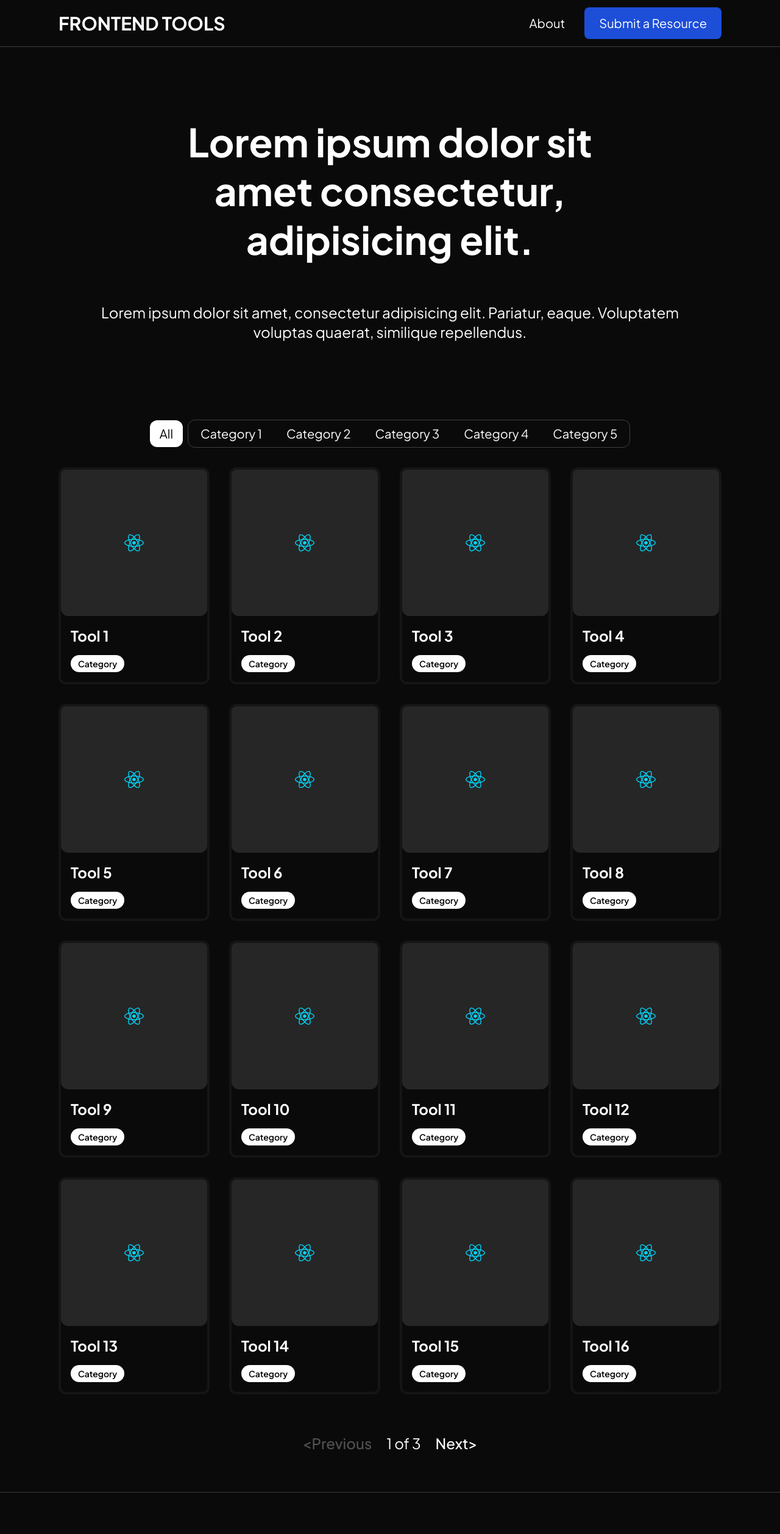
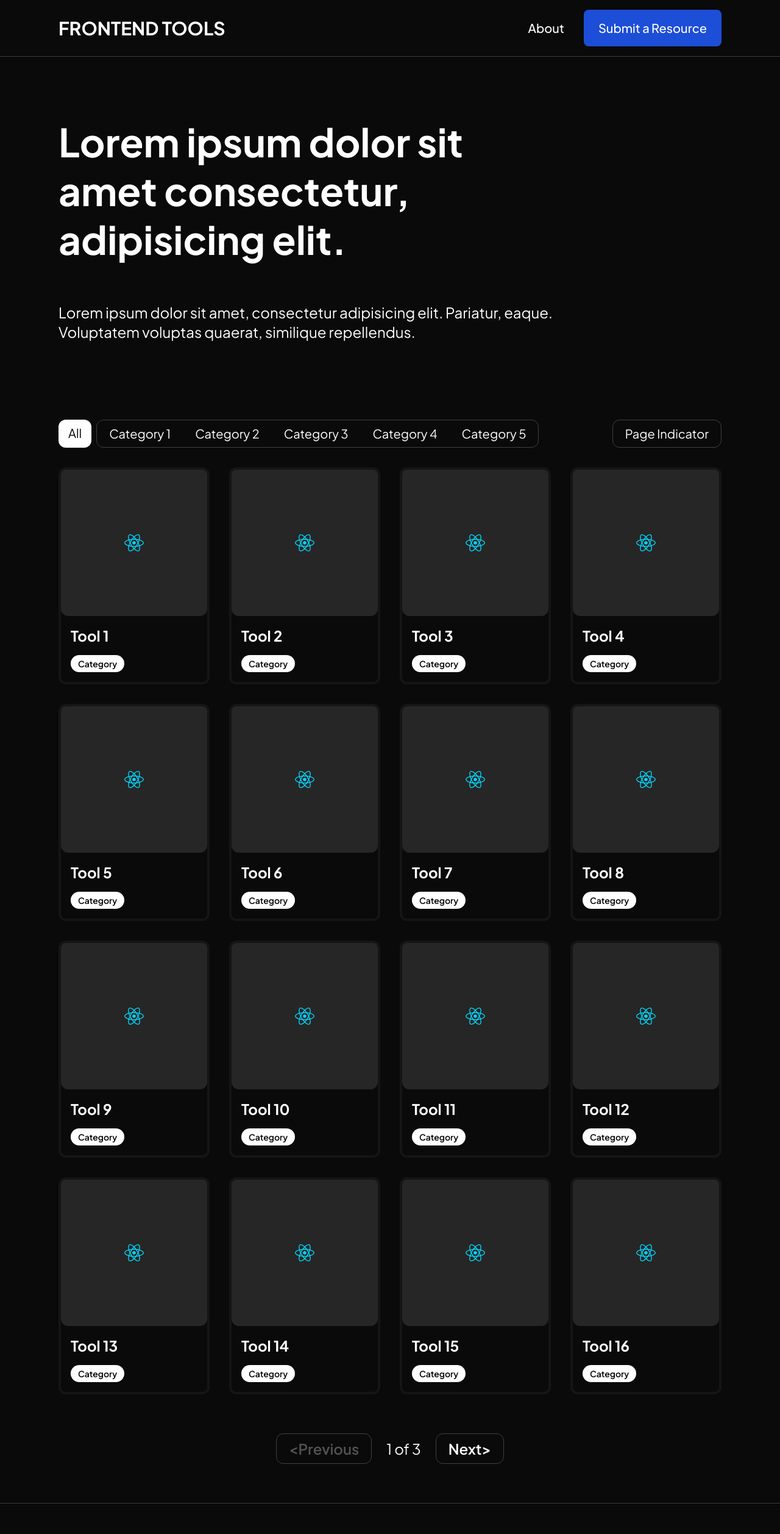
Before and after one commit to SnayderRodrigues/frontcards, a React (Vite) app: page / in a window 1280 px wide. Shown: the top 2515 px of the page at 61% size. Built offline with nearby package versions, Linux system fonts and the light colour scheme.

Commit message:
feat: add dynamic tool page to Resource component using URL params

```diff
--- a/src/App.jsx
+++ b/src/App.jsx
@@ -10,7 +10,7 @@ const App = () => {
     <>
       <Header />
       <main>
-        {location.pathname !== "/about" && <Hero />}
+        {location.pathname === "/" && <Hero />}
         <Outlet />
       </main>
       <Footer />
--- a/src/app/about/Page.jsx
+++ b/src/app/about/Page.jsx
@@ -4,8 +4,8 @@ import AuthorImage from "../../assets/react.svg";
 const AboutPage = () => {
   return (
     <>
-      <section className="flex justify-center items-center">
-        <div className="wrapper flex justify-between gap-32 pt-48">
+      <section className="font-medium">
+        <div className="wrapper grid grid-cols-2 gap-32 pt-48">
           <h1 className="text-6xl font-bold uppercase">
             About <br />{" "}
             <span className="text-neutral-400">Frontend Tools</span>
@@ -26,8 +26,8 @@ const AboutPage = () => {
           </div>
         </div>
       </section>
-      <section className="flex justify-center items-center">
-        <div className="wrapper flex items-center justify-between gap-32 pt-48 pb-32">
+      <section className="font-medium">
+        <div className="wrapper grid grid-cols-2 gap-32 pt-48 pb-32">
           <div className="flex flex-col gap-8 text-2xl text-neutral-400 max-w-[60ch]">
             <p>
               Lorem ipsum dolor sit amet consectetur adipisicing elit. Tempora
@@ -45,7 +45,7 @@ const AboutPage = () => {
               <img src={AuthorImage} alt="" />
               <div className="flex flex-col text-2xl">
                 <span className="text-white">Snayder Rodrigues</span>
-                <span>snayderrodrigues@gmail.com</span>
+                <span>Frontend Developer</span>
               </div>
             </div>
           </div>
--- a/src/app/resources/Page.jsx
+++ b/src/app/resources/Page.jsx
@@ -1,6 +1,6 @@
 import React, { useState } from "react";
 import { Link } from "react-router-dom";
-import toolsData from "../../data/toolsData.js";
+import resourcesData from "../../data/ResourcesData.js";
 import Filter from "../../components/Filter.jsx";
 import Card from "../../components/Card.jsx";
 
@@ -13,9 +13,9 @@ const FeaturedTools = () => {
   const startIndex = (currentPage - 1) * itemsPerPage;
   const endIndex = startIndex + itemsPerPage;
 
-  const currentTools = toolsData.slice(startIndex, endIndex);
+  const currentTools = resourcesData.slice(startIndex, endIndex);
 
-  const totalPages = Math.ceil(toolsData.length / itemsPerPage);
+  const totalPages = Math.ceil(resourcesData.length / itemsPerPage);
 
   const handleNextPage = () => {
     if (currentPage < totalPages) {
@@ -39,9 +39,9 @@ const FeaturedTools = () => {
           <Card key={tool.id} tool={tool} />
         ))}
       </div>
-      <div className="flex justify-center gap-6 text-2xl mb-16">
+      <div className="flex items-center justify-center gap-6 text-2xl mb-16">
         <Link
-          className={`font-medium transition-colors ${
+          className={`font-semibold transition-colors px-5 py-2 border border-neutral-700 rounded-xl ${
             currentPage === 1
               ? "text-neutral-600 cursor-default"
               : "text-white hover:text-neutral-400"
@@ -54,7 +54,7 @@ const FeaturedTools = () => {
           {currentPage} of {totalPages}
         </span>
         <Link
-          className={`font-medium transition-colors ${
+          className={`font-semibold transition-colors px-5 py-2 border border-neutral-700 rounded-xl ${
             currentPage === totalPages
               ? "text-neutral-600 cursor-default"
               : "text-white hover:text-neutral-400"
--- /dev/null
+++ b/src/app/resources/Resource.jsx
@@ -0,0 +1,24 @@
+import React from "react";
+import { useParams } from "react-router-dom";
+import resourcesData from "../../data/ResourcesData.js";
+
+const Resource = () => {
+  const { slug } = useParams();
+
+  const tool = resourcesData.find((tool) => tool.slug === slug);
+
+  return (
+    <div className="wrapper pt-48 pb-32">
+      <div className="grid grid-cols-2 mt-8">
+        <img src={tool.image} alt={tool.title} className="w-1/2 mb-8" />
+        <h1 className="text-4xl font-bold mb-4">{tool.title}</h1>
+        <p className="text-lg text-neutral-700 mb-4">{tool.description}</p>
+        <span className="text-xl font-semibold text-neutral-900 bg-neutral-200 px-4 py-2 rounded-full">
+          {tool.category}
+        </span>
+      </div>
+    </div>
+  );
+};
+
+export default Resource;
--- a/src/components/Card.jsx
+++ b/src/components/Card.jsx
@@ -1,8 +1,19 @@
 import React from "react";
+import { useNavigate } from "react-router-dom";
 
 const Card = ({ tool }) => {
+  const navigate = useNavigate();
+
+  const handleClick = () => {
+    navigate(`/resources/${tool.slug}`);
+    window.scrollTo({ top: 0 });
+  };
+
   return (
-    <div className="bg-neutral-950 border-4 rounded-xl border-neutral-600 border-opacity-15 overflow-hidden w-full hover:border-opacity-50 transition-colors duration-150 ease-in cursor-pointer">
+    <div
+      className="bg-neutral-950 border-4 rounded-xl border-neutral-600 border-opacity-15 overflow-hidden w-full hover:border-opacity-50 transition-colors duration-150 ease-in cursor-pointer"
+      onClick={handleClick}
+    >
       <div className="aspect-square flex items-center justify-center bg-neutral-800 rounded-b-xl">
         <img src={tool.image} alt={tool.title} className="w-2/3 p-16" />
       </div>
--- a/src/components/Filter.jsx
+++ b/src/components/Filter.jsx
@@ -3,7 +3,8 @@ import { Link } from "react-router-dom";
 
 const Filter = () => {
   return (
-    <div className="flex items-center justify-center gap-2 mb-8">
+    <div className="flex items-center justify-between gap-2 mb-8">
+      <div className="flex gap-2">
         <Link
           to="/"
           className="text-xl text-black bg-white px-4 py-2 rounded-xl hover:bg-neutral-300 transition-colors"
@@ -38,6 +39,10 @@ const Filter = () => {
           </li>
         </ul>
       </div>
+      <div className="flex items-center text-xl px-5 py-2 border border-neutral-700 rounded-xl">
+        Page Indicator
+      </div>
+    </div>
   );
 };
 
--- a/src/components/Footer.jsx
+++ b/src/components/Footer.jsx
@@ -14,18 +14,18 @@ const Footer = () => {
           >
             Frontend Tools
           </a>
-          <div>
+          <div className="text-xl font-medium">
             Coded by{" "}
             <a
               href="https://snayderrodrigues.vercel.app/"
               target="_blank"
-              className="font-semibold text-neutral-400 hover:text-white transition-colors"
+              className="font-bold text-neutral-400 hover:text-white transition-colors"
             >
               Snayder Rodrigues
             </a>
           </div>
         </div>
-        <div className="flex flex-col gap-4">
+        <div className="flex flex-col gap-4 font-medium">
           <Link
             to="/about"
             className="w-fit text-xl hover:text-neutral-400 transition-colors"
--- a/src/components/Hero.jsx
+++ b/src/components/Hero.jsx
@@ -3,12 +3,12 @@ import React from "react";
 const Hero = () => {
   return (
     <>
-      <section className="flex justify-center items-center">
-        <div className="wrapper flex flex-col justify-center items-center text-center pt-48 pb-32">
-          <h1 className="flex items-center justify-center  max-w-[18ch] leading-tight mb-16">
+      <section className="flex items-center">
+        <div className="wrapper flex flex-col pt-48 pb-32">
+          <h1 className="flex max-w-[18ch] leading-tight mb-16">
             Lorem ipsum dolor sit amet consectetur, adipisicing elit.
           </h1>
-          <p className="text-2xl max-w-[56ch]">
+          <p className="text-2xl max-w-[48ch]">
             Lorem ipsum dolor sit amet, consectetur adipisicing elit. Pariatur,
             eaque. Voluptatem voluptas quaerat, similique repellendus.
           </p>
--- a/src/components/header.jsx
+++ b/src/components/header.jsx
@@ -6,14 +6,14 @@ const Header = () => {
 
   return (
     <header className="fixed z-50 w-full bg-neutral-950 border-b border-b-white border-opacity-20 items-center justify-center flex">
-      <nav className="wrapper flex justify-between items-center py-3">
+      <nav className="wrapper flex justify-between items-center py-4">
         <a
           href="/"
           className="text-3xl font-bold uppercase hover:text-neutral-400 transition-colors"
         >
           Frontend Tools
         </a>
-        <div className="flex items-center gap-8 text-xl">
+        <div className="flex items-center gap-8 text-xl font-medium">
           <Link
             to="/about"
             className="hover:text-neutral-400 transition-colors"
@@ -23,7 +23,7 @@ const Header = () => {
           </Link>
           <Link
             to=""
-            className="bg-blue-700 px-6 py-3 rounded-lg hover:bg-blue-800 transition-colors"
+            className="bg-blue-700 px-6 py-4 rounded-lg hover:bg-blue-800 transition-colors"
           >
             Submit a Resource
           </Link>
--- a/src/data/toolsData.js
+++ b/src/data/ResourcesData.js
@@ -2,18 +2,20 @@ import ToolImage from "../assets/react.svg";
 import ToolImage2 from "../assets/vite.svg";
 import ToolImage3 from "../assets/tailwind.svg";
 
-const toolsData = [
+const ResourcesData = [
   {
     id: 1,
     title: "Tool 1",
     image: ToolImage,
     category: "Category",
+    slug: "tool-1",
   },
   {
     id: 2,
     title: "Tool 2",
     image: ToolImage,
     category: "Category",
+    slug: "tool-2",
   },
   {
     id: 3,
@@ -209,4 +211,4 @@ const toolsData = [
   },
 ];
 
-export default toolsData;
+export default ResourcesData;
--- a/src/main.jsx
+++ b/src/main.jsx
@@ -6,6 +6,7 @@ import "./index.css";
 import ErrorPage from "./app/error/Page.jsx";
 import AboutPage from "./app/about/Page.jsx";
 import ResourcesPage from "./app/resources/Page.jsx";
+import ResourceItem from "./app/resources/Resource.jsx";
 
 const router = createBrowserRouter([
   {
@@ -21,6 +22,10 @@ const router = createBrowserRouter([
         path: "/about",
         element: <AboutPage />,
       },
+      {
+        path: "/resources/:slug",
+        element: <ResourceItem />,
+      },
     ],
   },
 ]);
```
Lines whose indentation alone changed are shown as unchanged.
